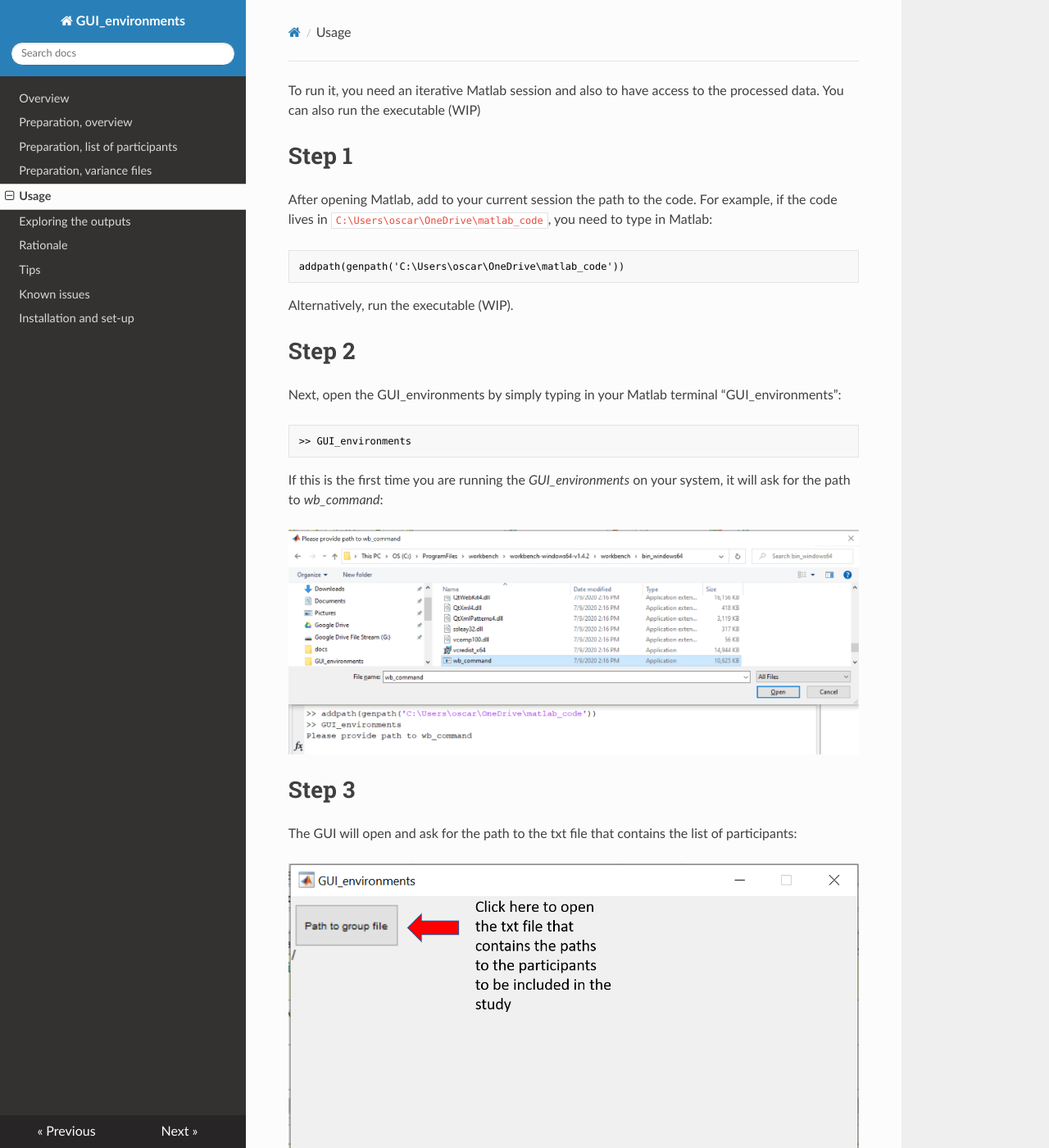
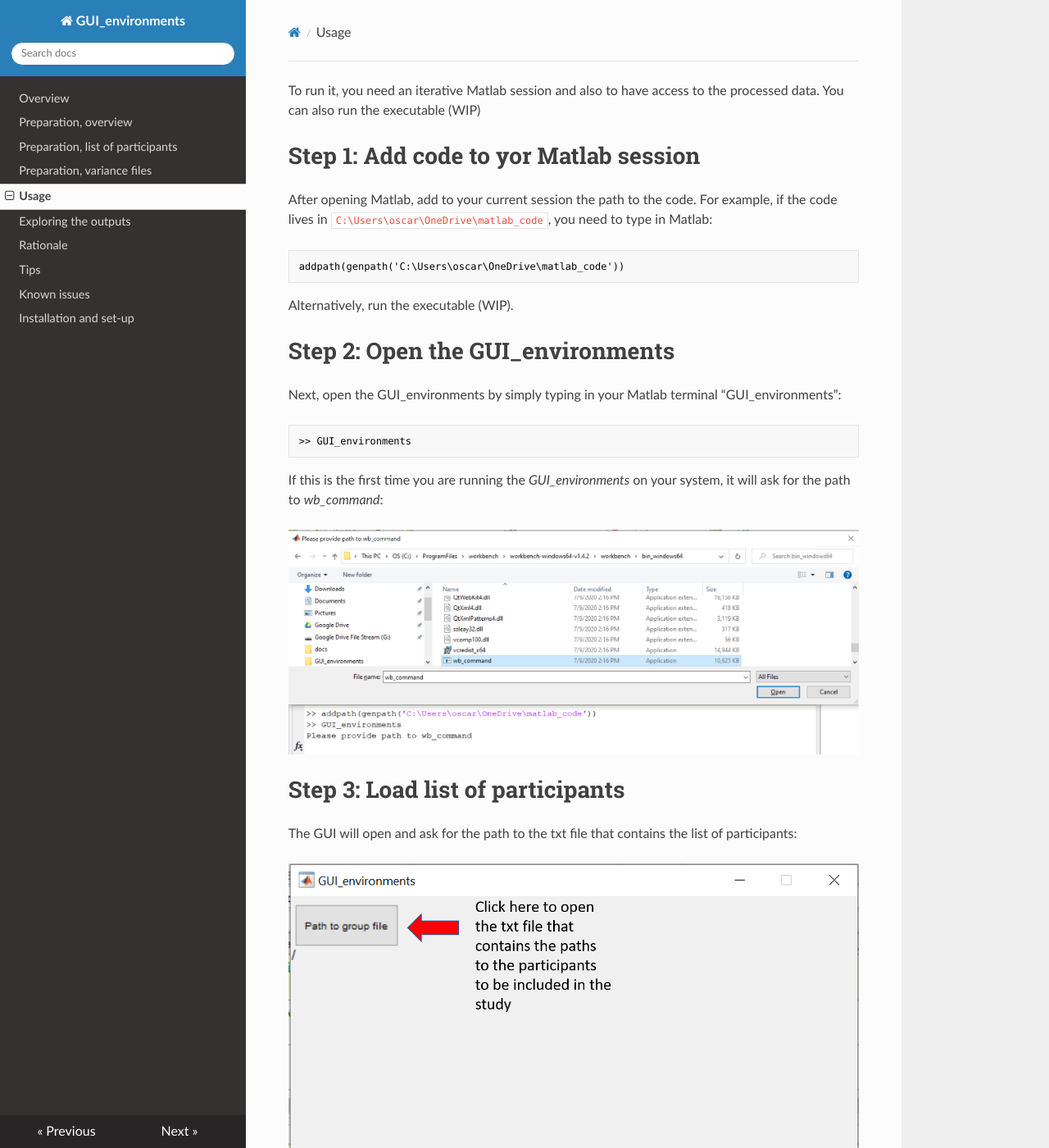
Before and after one commit to omiranda/GUI_environments_documentation, an MkDocs documentation site: the page built from docs/usage.md, in a window 1280 px wide and 1400 px high. Shown: the whole window at 82% size. Built offline with MkDocs 1.6.1, drawn with Linux system fonts in a browser that asks for light colours; nearby versions of some CDN libraries; old or Windows-style settings are respelled for this version of MkDocs; some of the changed text lies outside the part shown.

Commit message:
Update usage.md

```diff
--- a/docs/usage.md
+++ b/docs/usage.md
@@ -2,7 +2,7 @@
 To run it, you need an iterative Matlab session and also to have access to the
 processed data. You can also run the executable (WIP)
 
-# Step 1
+# Step 1: Add code to yor Matlab session
 
 After opening Matlab, add to your current session the path to the code. For example, if the code lives in `C:\Users\oscar\OneDrive\matlab_code`,
 you need to type in Matlab:
@@ -13,7 +13,7 @@ addpath(genpath('C:\Users\oscar\OneDrive\matlab_code'))
 
 Alternatively, run the executable (WIP).
 
-# Step 2
+# Step 2: Open the GUI_environments
 
 Next, open the GUI_environments by simply typing in your Matlab terminal “GUI_environments”:
 
@@ -25,7 +25,7 @@ If this is the first time you are running the *GUI_environments* on your system,
 
 ![path to wb_command](./usage/path_wb_command.PNG)
 
-# Step 3
+# Step 3: Load list of participants
 
 The GUI will open and ask for the path to the txt file that contains the list of participants:
 
@@ -110,13 +110,13 @@ It is the time to select which parcellation schemas and environments you want to
 
 ![Select environments and parcellation schemas](./usage/select_parcel_env.png)
 
-# Step 9
+# Step 9: Select where to save
 
 Now, click on “Set path output” to indicate the folder you like the data to be saved in and click “Open”:
 
 ![Select folder to save timecourses](./usage/select_folder_to_save_fconn.PNG)
 
-# Step 10
+# Step 10: Make environments
 
 Once selecting the output folder, you just need to click on “Make environments”
 
```
Also changed, not shown: other parts of docs/usage.md (+5 -5 lines).
